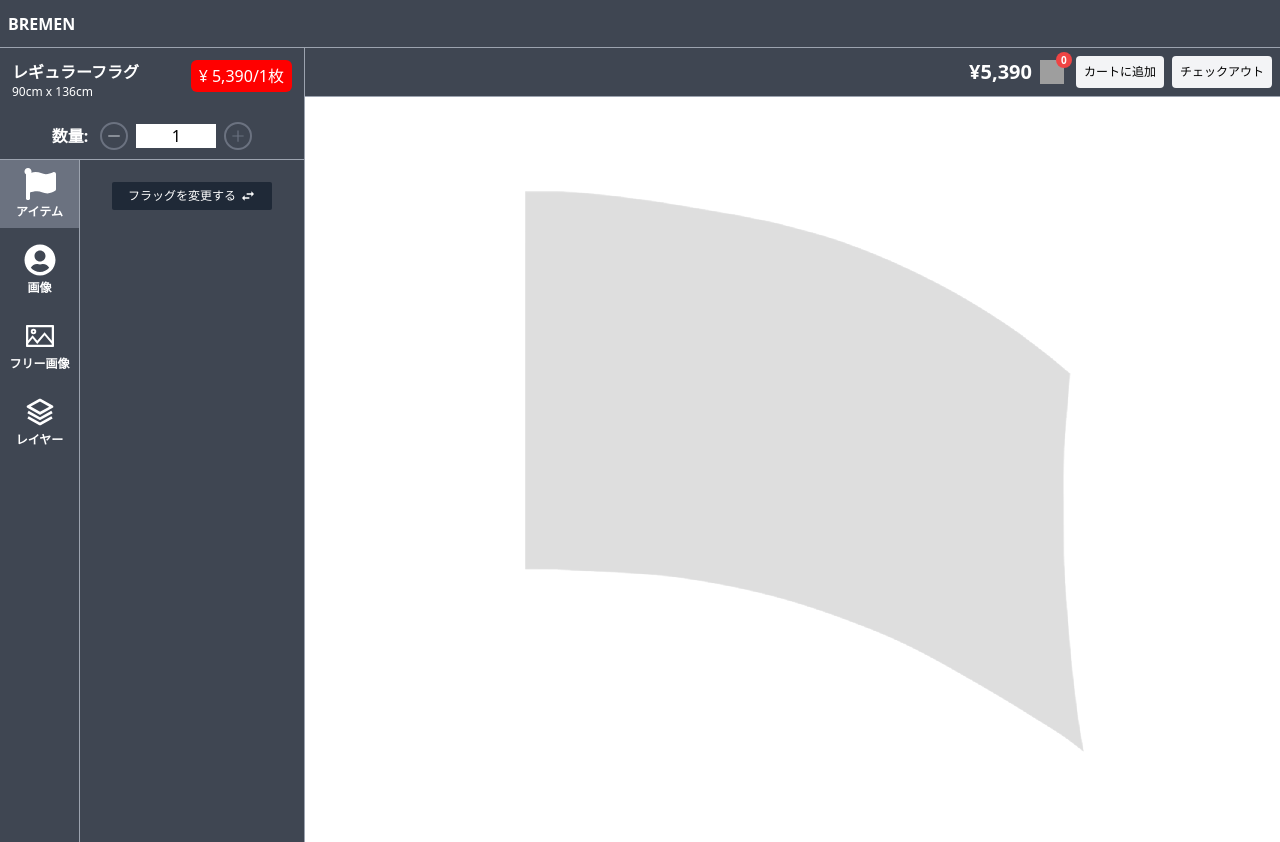
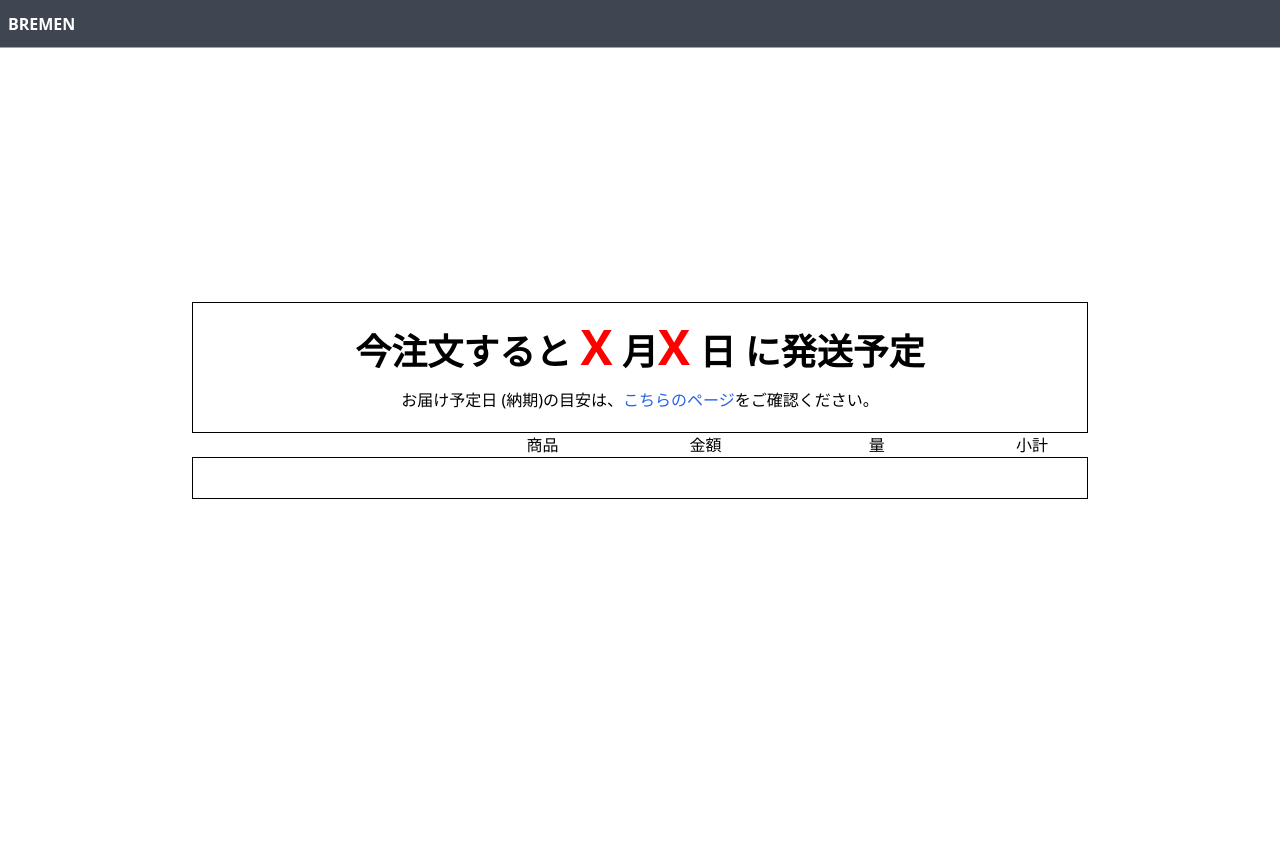
Before and after one commit to sisu2468/Design_Service, a React (Vite) app: page /buy in a window 1280 px wide. After the commit the page ends 800 px from the top, so only its background shows below. Built offline with nearby package versions, Linux system fonts and the light colour scheme; grey boxes are pictures that could not be loaded.

Commit message:
fix: leftbar & first buy page

```diff
--- a/package.json
+++ b/package.json
@@ -13,7 +13,8 @@
     "react": "^18.3.1",
     "react-dom": "^18.3.1",
     "react-dropzone": "^14.3.5",
-    "react-icons": "^5.3.0"
+    "react-icons": "^5.3.0",
+    "react-router-dom": "^7.0.1"
   },
   "devDependencies": {
     "@eslint/js": "^9.13.0",
--- a/src/App.tsx
+++ b/src/App.tsx
@@ -1,12 +1,17 @@
+import React, { lazy, useEffect, useState } from 'react'
+import { BrowserRouter as Router, Route, Routes, Navigate } from 'react-router-dom'
 import './App.css'
-import Header from './components/common/header'
 import Home from './pages/home';
-
+import FlagBuy from './pages/buy';
 function App() {
   return (
     <>
-      <Header />
-      <Home />
+      <Router>
+        <Routes>
+          <Route path="/" element={<Home />} />
+          <Route path="/buy" element={<FlagBuy />} />
+        </Routes>
+      </Router>
     </>
   )
 }
--- /dev/null
+++ b/src/pages/buy.tsx
@@ -0,0 +1,27 @@
+import Header from "../components/common/header"
+
+export default function FlagBuy() {
+    return (
+        <div className="h-screen">
+            <Header />
+            <div className="flex flex-col justify-center items-center relative h-full">
+                <div className="max-w-4xl mx-auto w-full">
+                    <div className="flex flex-col gap-4 items-center justify-center py-5 border-[1px] border-black">
+                        <span className="text-black text-4xl font-extrabold">今注文すると <span className="text-[#FF0000] text-5xl font-bold">X</span> 月<span className="text-[#FF0000] text-5xl font-bold">X</span> 日 に発送予定</span>
+                        <span className="text-black font-medium text-base">お届け予定日 (納期)の目安は、<a href="/delivery"><span className="text-blue-600">こちらのページ</span></a>をご確認ください。</span>
+                    </div>
+                    <div className="grid grid-cols-5 items-center text-right px-10">
+                        <div className="w-36"></div>
+                        <span>商品</span>
+                        <span>金額</span>
+                        <span>量</span>
+                        <span>小計</span>
+                    </div>
+                    <div className="flex flex-col gap-4 items-center justify-center py-5 border-[1px] border-black"></div>
+                </div>
+
+            </div>
+
+        </div>
+    )
+}
--- a/src/pages/home.tsx
+++ b/src/pages/home.tsx
@@ -2,20 +2,23 @@ import { useEffect, useState } from "react";
 import BodyHeader from "../components/common/body-header";
 import LeftBar from "../components/common/leftbar";
 import FlagImage from '../assets/images/flag.png'
+import Header from "../components/common/header";
 
 export default function Home() {
     const [productnumber, setProductNumber] = useState<number>(1);
     const [barstatus, setBarStatus] = useState(false);
     const [barname, setBarName] = useState('items');
     useEffect(() => {
-        if(barname == 'images' || barname === 'freeimages'){
+        if (barname == 'images' || barname === 'freeimages') {
             setBarStatus(true);
         }
         else {
             setBarStatus(false);
         }
-    },[barname])
+    }, [barname])
     return (
+        <>
+            <Header />
             <div className="flex">
                 <LeftBar productnumber={productnumber} setProductNumber={setProductNumber} barname={barname} setBarName={setBarName} />
                 <div className="w-full bg-gray-200">
@@ -25,5 +28,6 @@ export default function Home() {
                     </div>
                 </div>
             </div>
+        </>
     )
 }
```
Also changed, not shown: 1 other file (tests, documents, lock files or other folders). Lines whose indentation alone changed are shown as unchanged.
